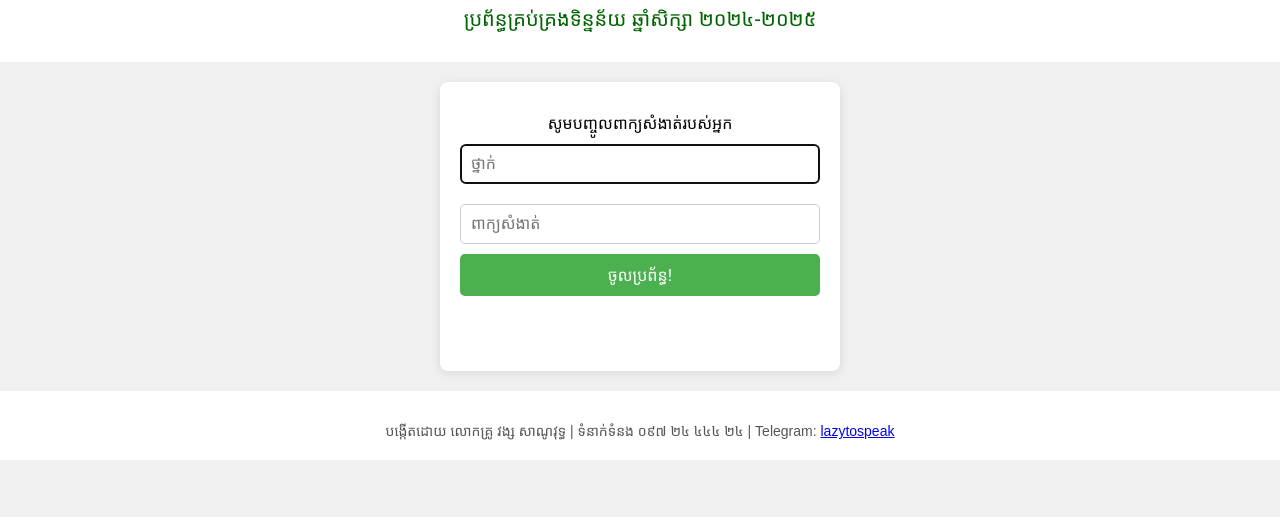
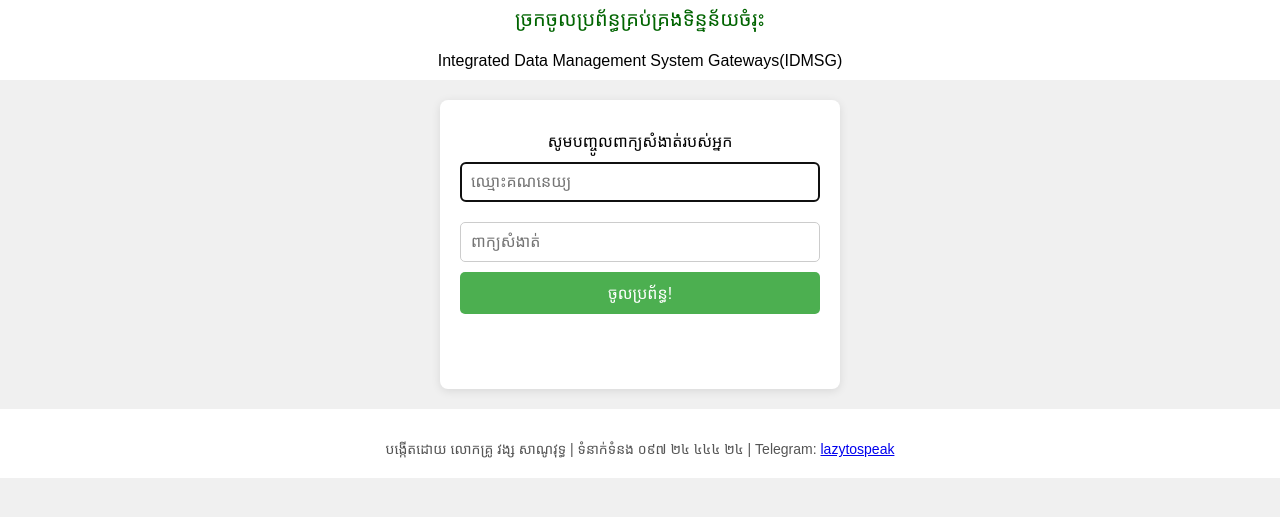
Before and after one commit to glckob/2025, a plain HTML site: page index.html in a window 1280 px wide. Shown: the part 189-706 px from the top of the page. Drawn offline with Linux system fonts and the light colour scheme.

Commit message:
Update index.html

```diff
--- a/index.html
+++ b/index.html
@@ -134,12 +134,13 @@
   <div class="header">
     <img src="moeys.png" alt="logo" />
     <div class="title1">វិទ្យាល័យកូប</div>
-    <div class="title2">ប្រព័ន្ធគ្រប់គ្រងទិន្នន័យ ឆ្នាំសិក្សា ២០២៤-២០២៥</div>
+    <div class="title2">ច្រកចូលប្រព័ន្ធគ្រប់គ្រងទិន្នន័យចំរុះ</div>
+    <div class="title3">Integrated Data Management System Gateways(IDMSG)</div>
   </div>
 
   <div class="login-container">
     <div class="title3">សូមបញ្ចូលពាក្យសំងាត់របស់អ្នក</div>
-    <input type="text" id="username" placeholder="ថ្នាក់" autocomplete="off" />
+    <input type="text" id="username" placeholder="ឈ្មោះគណនេយ្យ" autocomplete="off" />
     <input type="password" id="password" placeholder="ពាក្យសំងាត់" autocomplete="off" />
     <button onclick="login()" id="loginBtn">ចូលប្រព័ន្ធ!</button>
     <div id="message"></div>
```
